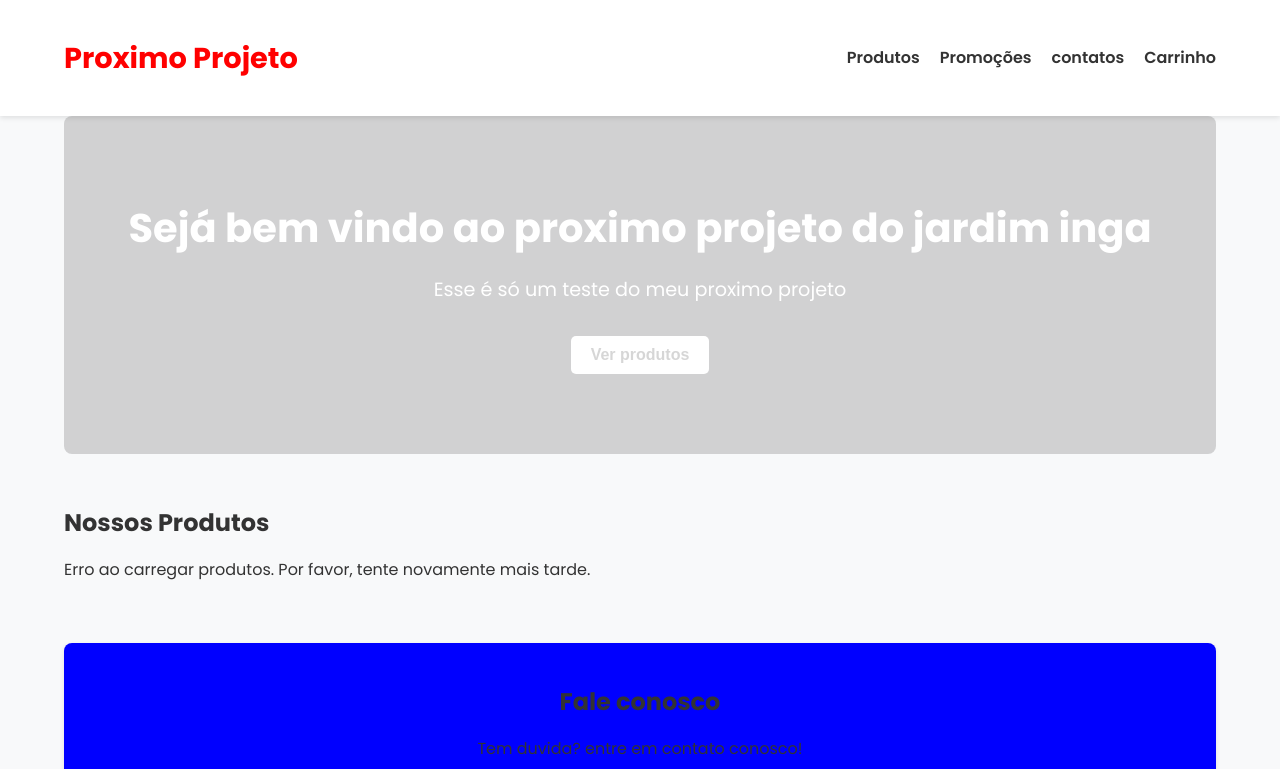
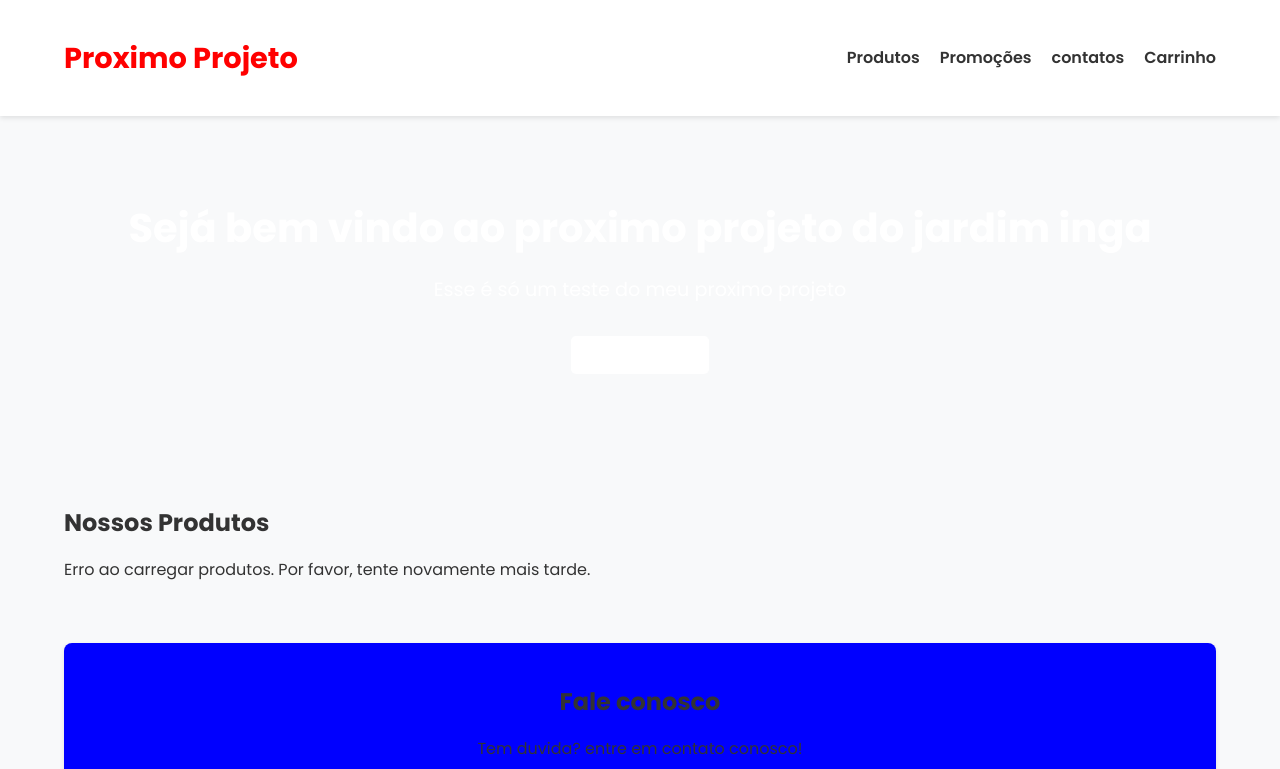
Before and after one commit to pedrohenri9398/Farmacia, a website built with Vite: page Farmacia-online/index.html in a window 1280 px wide. Shown: the top 769 px of the page. Built offline with nearby package versions, Linux system fonts and the light colour scheme; no server answers.

Commit message:
Updated style.css

```diff
--- a/Farmacia-online/style.css
+++ b/Farmacia-online/style.css
@@ -2,7 +2,7 @@
 
 :root {
   --cor-primaria: #FF0000;
-  --cor-secundaria: #3333;
+  --cor-secundaria: #white;
   --cor-texto: #333;
   --cor-fundo: #f8f9fa;
   --cor-borda: #dee2e6;
```
